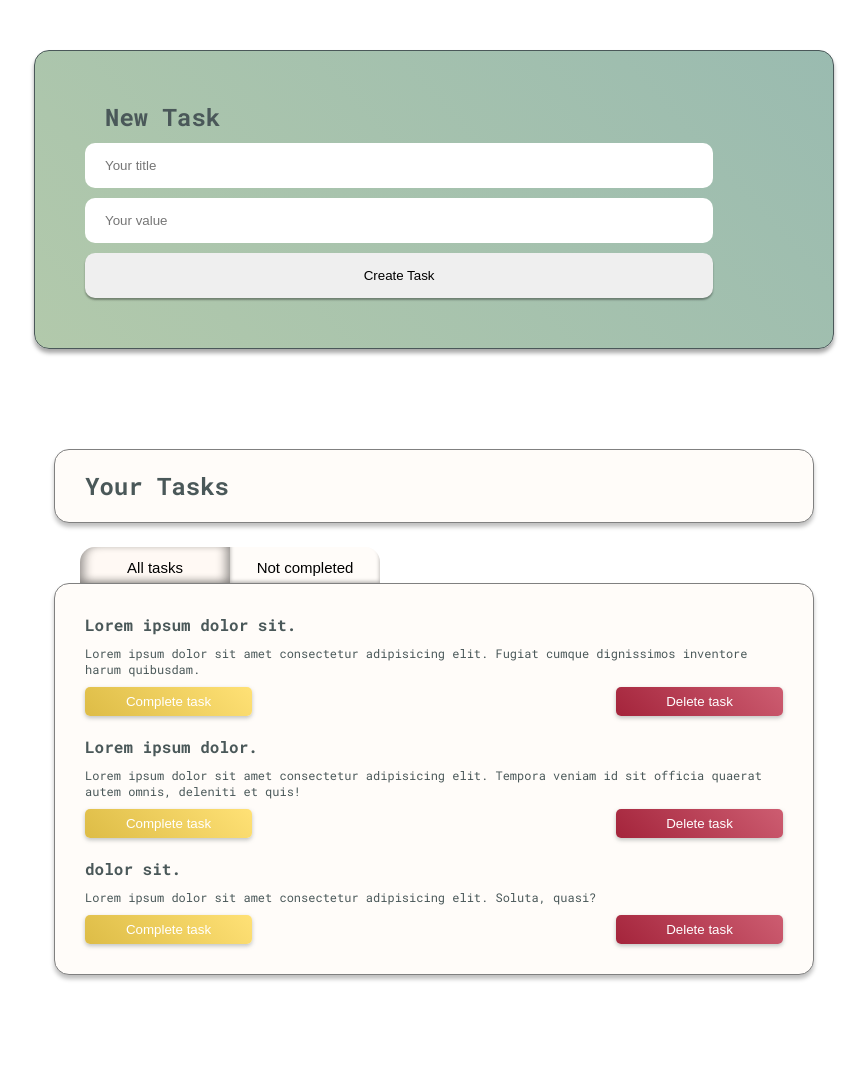
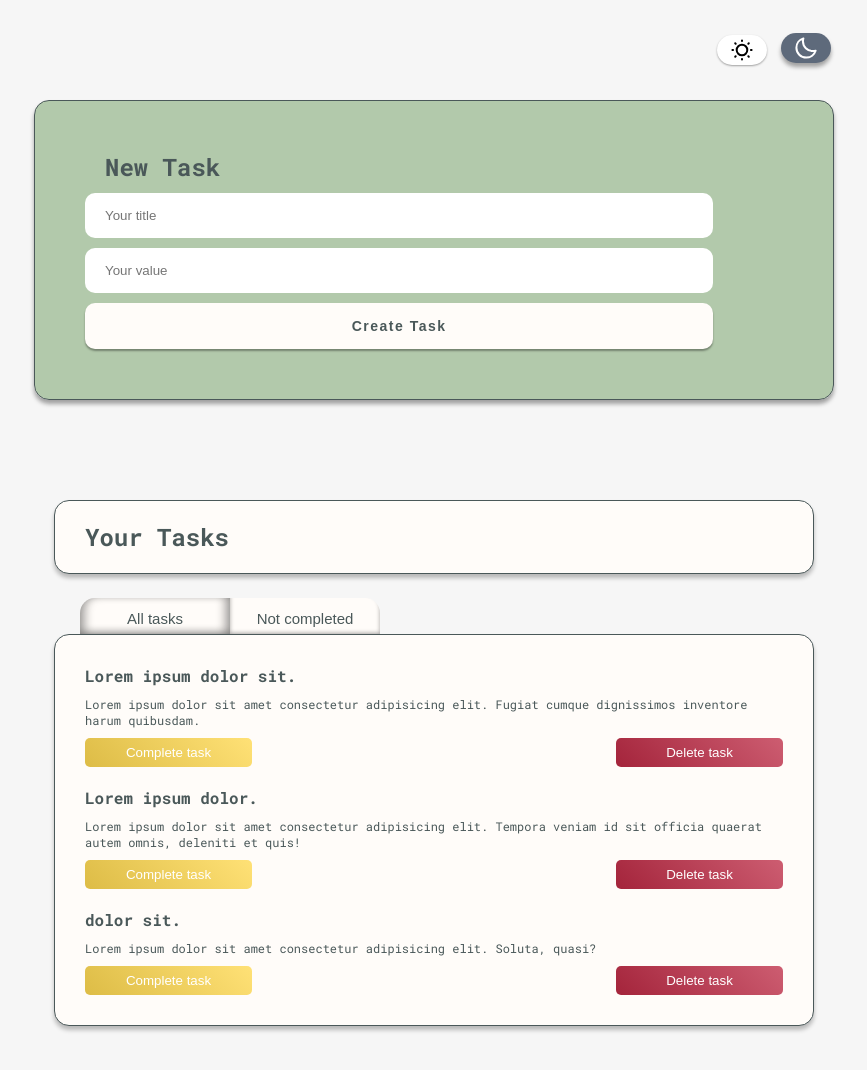
Before and after one commit to EleevAzret/TaskManager, a website: page src/index.html in a window 1280 px wide. Shown: the whole page, without its empty margins (206-1073 px from the left). Drawn offline with nearby package versions, Linux system fonts and the light colour scheme; files that its build step writes are made by us from their sources.

Commit message:
ready change theme

```diff
--- a/src/index.html
+++ b/src/index.html
@@ -11,6 +11,10 @@
 </head>
 <body>
   <div class="wrapper">
+    <div class="color-theme">
+      <input type="radio" name="color-theme" id="light" class="color-theme__btn color-theme__btn_light" checked>
+      <input type="radio" name="color-theme" id="dark" class="color-theme__btn color-theme__btn_dark">
+    </div>
     <form class="form" name="tasks">
       <h2 class="title title_ml20">New Task</h2>
       <input type="text" name="title" class="form__title" placeholder="Your title">
--- a/src/js/script.js
+++ b/src/js/script.js
@@ -19,7 +19,33 @@ let tasksArr = [
   },
 ];
 
-;(function creatingTask(tasks) {
+let colors = {
+  light: {
+  '--main-bg-color': '#f6f6f6',
+  '--form-bg-gradient-color-light': '#b2c9ab',
+  '--form-bg-gradient-color-dark': '#9abbb0',
+  '--element-color': '#fffcf9',
+  '--text-color': '#4A5859',
+  '--complete-bg-color-light': '#ffe176',
+  '--complete-bg-color-dark': '#ddbc46',
+  '--delete-bg-color-light': '#cd5d71',
+  '--delete-bg-color-dark': '#a4243b',
+  },
+  dark: {
+    '--main-bg-color': '#4b5563',
+    '--form-bg-gradient-color-light': '#536b78',
+    '--form-bg-gradient-color-dark': '#242e33',
+    '--element-color': '#b4b4b4',
+    '--text-color': '#f3f3f3',
+    '--complete-bg-color-light': '#cfb043',
+    '--complete-bg-color-dark': '#b1911f',
+    '--delete-bg-color-light': '#9f5260',
+    '--delete-bg-color-dark': '#7c1c2e',
+  }
+};
+
+;(function creatingTask(tasks, colors) {
+  setTheme();
   //transform tasks array in tasks object for simply work
   let taskObj = transformArrInObj(tasks);
 
@@ -30,7 +56,9 @@ let tasksArr = [
         textArea = form.elements['text'],
         noneMessage = list.querySelector('#none'),
         allTasksRadio = list.querySelector('#allTasks'),
-        notCompleteTasksRadio = list.querySelector('#notCompletedTasks');
+        notCompleteTasksRadio = list.querySelector('#notCompletedTasks'),
+        colorThemeLight = document.querySelector('#light');
+        colorThemeDark = document.querySelector('#dark');
 
   checkTaskList();
 
@@ -42,6 +70,8 @@ let tasksArr = [
   list.addEventListener('click', checkComplete);
   notCompleteTasksRadio.addEventListener('change', sortTasks);
   allTasksRadio.addEventListener('change', sortTasks);
+  colorThemeLight.addEventListener('change', changeColors);
+  colorThemeDark.addEventListener('change', changeColors);
 
   //transform array of tasks in object for simply work
   function transformArrInObj(arr) {
@@ -194,7 +224,18 @@ let tasksArr = [
         if(event.target.id === 'allTasks') e.classList.remove('hide');
       }
     })
-  }
+  };
+
+  function changeColors(event) {
+    setTheme(event.target.id);
+  };
+
+  function setTheme(id = 'light') {
+    let theme = Object.entries(colors[id]);
+    theme.forEach(([key, value]) => {
+      document.body.style.setProperty(key, value);
+    });
+  };
 
   function generateRandomId() {
     let str = 'qwertyuiopasdfghjklzxcvbnm1234567890';
@@ -207,4 +248,4 @@ let tasksArr = [
 
     return res;
   };
-})(tasksArr);
+})(tasksArr, colors);
--- a/src/styles/base.scss
+++ b/src/styles/base.scss
@@ -1,3 +1,15 @@
+:root {
+  --main-bg-color: #4b5563;
+  --form-bg-gradient-color-light: #536b78;
+  --form-bg-gradient-color-dark: #242e33;
+  --element-color: #b4b4b4;
+  --text-color: #f3f3f3;
+  --complete-bg-color-light: #cfb043;
+  --complete-bg-color-dark: #b1911f;
+  --delete-bg-color-light: #9f5260;
+  --delete-bg-color-dark: #7c1c2e;
+}
+
 * {
   box-sizing: border-box;
 }
@@ -10,9 +22,10 @@ body {
   margin: 0;
   padding: 0 2rem;
   font-family: $roboto-mono;
-  color: $gray;
+  color: var(--text-color);
   position: relative;
   z-index: -10;
+  background-color: var(--main-bg-color);
 }
 
 h1, h2, h3, h4, h5, p {
@@ -23,7 +36,7 @@ h1, h2, h3, h4, h5, p {
 .wrapper {
   max-width: 80rem;
   margin: 0 auto;
-  padding: 5rem 0;
+  padding: 10rem 0;
   position: relative;
   z-index: -10;
 }
--- a/src/styles/components/btn.scss
+++ b/src/styles/components/btn.scss
@@ -7,6 +7,11 @@
   cursor: pointer;
   box-shadow: 0 .2rem .2rem rgba(black, .35);
   transition: all .2s;
+  background-color: var(--element-color);
+  color: var(--text-color);
+  font-size: 1.4rem;
+  letter-spacing: .15rem;
+  font-weight: 600;
 
   &:hover {
     transform: translateY(-.3rem);
@@ -25,16 +30,21 @@
   width: 15rem;
   height: 4rem;
   z-index: -1;
+  color: var(--text-color);
 
   &:checked {
     &::after {
       box-shadow: inset .5rem -.4rem 1rem rgba(black, .35), inset -.5rem -.4rem 1rem rgba(black, .35);
-      background-color: darken($white, 1);
+      background-color: var(--element-color);
     }
   }
 
   &_notCompletedTasks {
     left: 17rem;
+
+    @include media-s {
+      left: 15rem;
+    }
 
     &::after {
       content: "Not completed";
@@ -45,6 +55,10 @@
   &_allTasks {
     left: 2rem;
 
+    @include media-s {
+      left: 0rem;
+    }
+
     &::after {
       content: "All tasks";
       border-top-left-radius: 1.5rem;
@@ -54,7 +68,7 @@
   &::after {
     width: 15rem;
     height: 4rem;
-    background-color: $white;
+    background-color: var(--element-color);
     position: absolute;
     top: 0;
     left: 0;
@@ -66,3 +80,49 @@
     pointer-events: none;
   }
 }
+
+.color-theme {
+  position: absolute;
+  right: 0;
+  top: 3rem;
+
+  &__btn {
+    width: 5rem;
+    height: 3rem;
+    transition: all .2s;
+    cursor: pointer;
+
+    &::after {
+      content: "";
+      border-radius: 5rem;
+      background-repeat: no-repeat;
+      background-position: center;
+      width: 5rem;
+      height: 3rem;
+      position: absolute;
+      box-shadow: 0 .4rem .4rem rgba(black, .35);
+      transition: all .2s;
+    }
+
+    &_light {
+      &::after {
+        background-image: url('../img/sun.svg');
+        background-color: #ffffff;
+      }
+    }
+
+    &_dark {
+      &::after {
+        background-image: url('../img/moon.svg');
+        background-color: #5e6a7b;
+      }
+    }
+  }
+};
+
+.color-theme__btn:checked {
+  &::after {
+    box-shadow: 0 .1rem .2rem rgba(black, .35);
+  }
+  transform: translateY(.2rem);
+}
--- a/src/styles/form.scss
+++ b/src/styles/form.scss
@@ -3,7 +3,7 @@
   padding: 5rem;
   border-radius: 1.5rem;
   box-shadow: 0 .4rem .4rem rgba(black, .35);
-  background: linear-gradient(48deg, rgba(178,201,171,1) 0%, rgba(154,187,176,1) 100%);
+  background: linear-gradient(48deg, var(--form-bg-gradient-color-light), var(--form-bg-gradient-color-light));
   margin-bottom: 8rem;
 
   display: grid;
--- a/src/styles/list.scss
+++ b/src/styles/list.scss
@@ -7,12 +7,12 @@
   z-index: -5;
 
   &__title {
-    border: .01rem solid gray;
+    border: .01rem solid $gray;
     border-radius: 1.5rem;
     padding: 2rem 0 2rem 3rem;
     box-shadow: 0 .4rem .4rem rgba(black, .25);
     margin-left: 0;
-    background-color: $white;
+    background-color: var(--element-color);
   }
 
   &__list {
@@ -21,9 +21,9 @@
     grid-gap: 2rem;
 
     position: relative;
-    background-color: $white;
+    background-color: var(--element-color);
 
-    border: .01rem solid gray;
+    border: .01rem solid $gray;
     border-radius: 1.5rem;
     padding: 3rem;
     box-shadow: 0 .4rem .4rem rgba(black, .25);
@@ -66,20 +66,24 @@
     cursor: pointer;
 
     &_del {
-      background: linear-gradient(45deg, rgba(164,36,59,1) 0%, rgba(205,93,113,1) 100%);
+      background: linear-gradient(45deg, var(--delete-bg-color-dark), var(--delete-bg-color-light) 100%);
 
       grid-column: 4;
 
       @include media-s {
-        grid-column: 3 / 5;
+        grid-column: 3 / span 2;
       }
     }
 
     &_completed {
-      background: linear-gradient(45deg, rgba(221,188,70,1) 0%, rgba(255,225,118,1) 100%);
+      background: linear-gradient(45deg, var(--complete-bg-color-dark), var(--complete-bg-color-light));
 
       grid-row: 3;
       grid-column: 1;
+
+      @include media-s {
+        grid-column: 1 / span 2;
+      }
     }
   }
 
--- a/src/styles/vars.scss
+++ b/src/styles/vars.scss
@@ -1,7 +1,6 @@
 $roboto-mono: 'Roboto Mono', monospace;
 
-$gray: #4A5859;
-$white: #fffcf9;
+$gray: var(--text-color);
 
 @mixin media-s {
   @media only screen and (max-width: 400px) {
```
Also changed, not shown: dist/img/moon-01.svg (added), dist/img/moon.svg (added), dist/img/sun-02.svg (added), dist/img/sun.svg (added), dist/index.html, dist/js/script.js, dist/styles/main.css, src/img/moon.svg (added), src/img/sun.svg (added).
